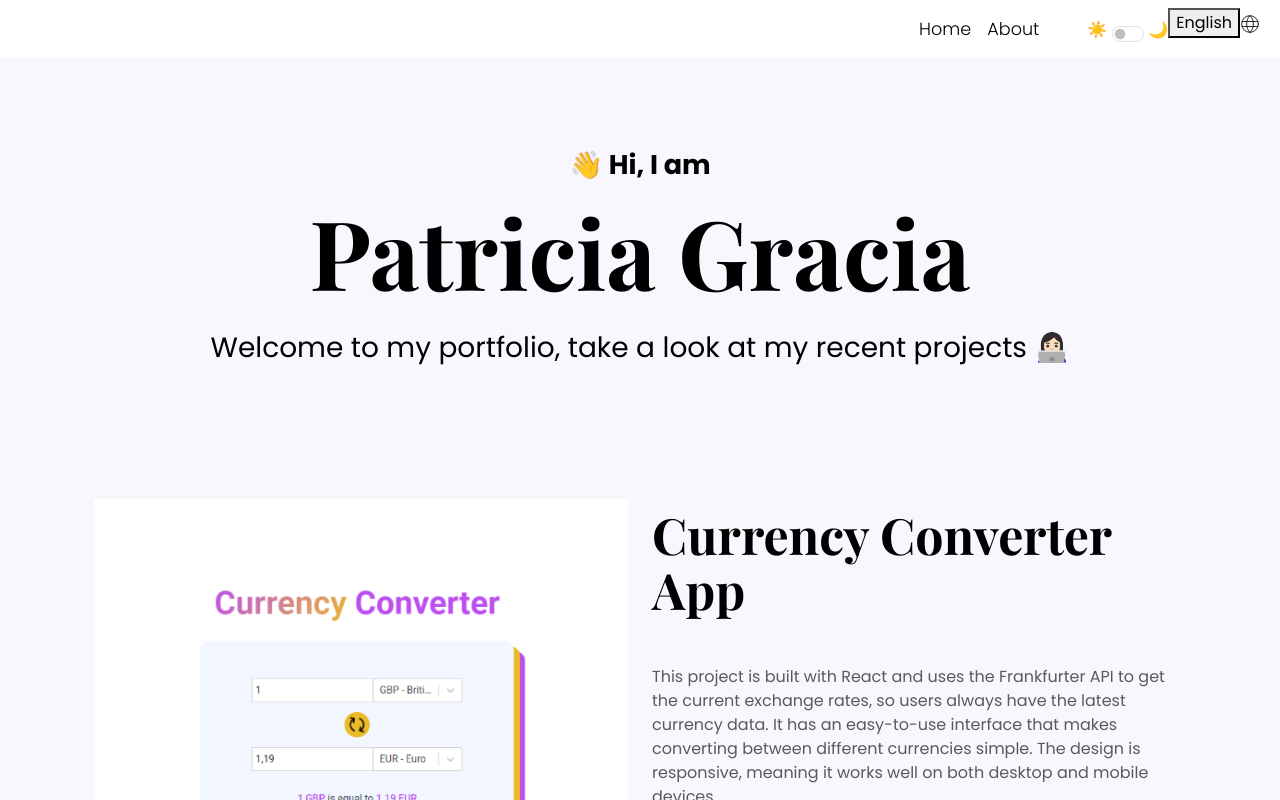
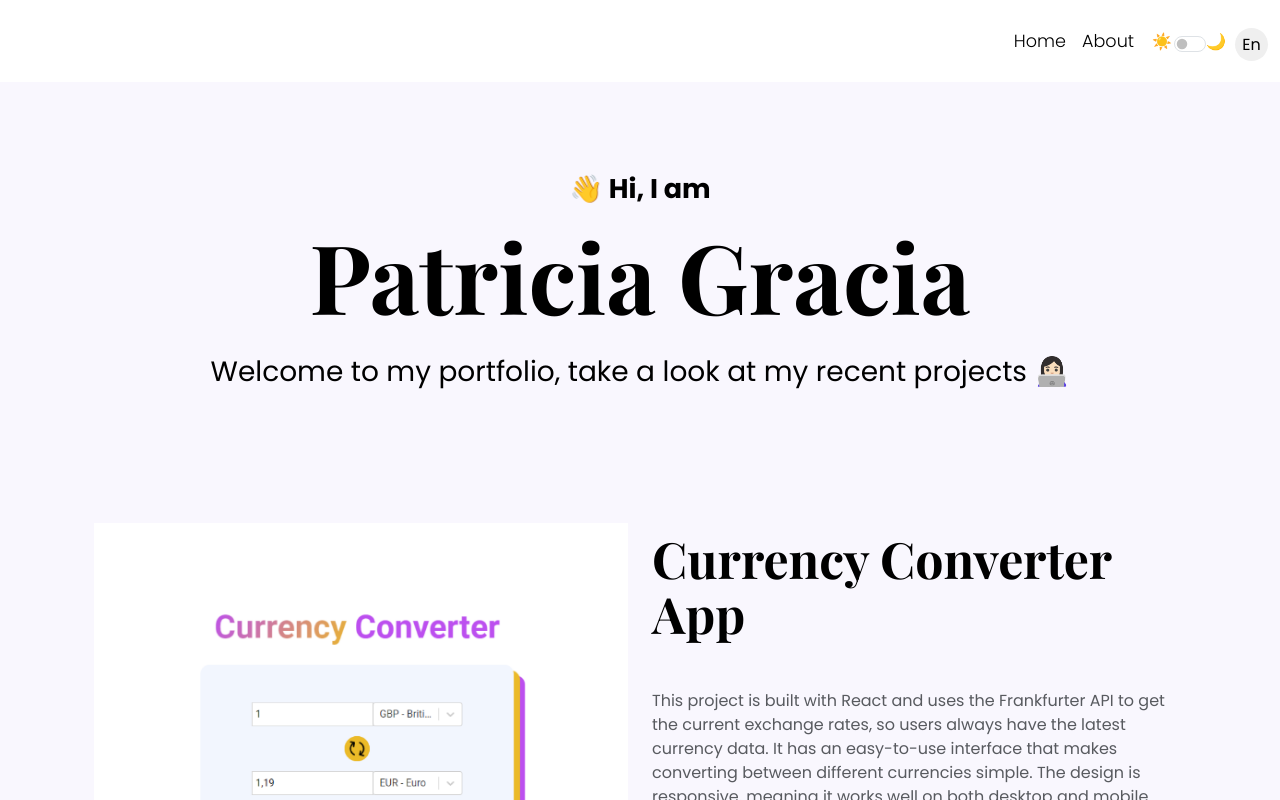
Before and after one commit to Patriciagracia/portfolio, a React (Vite) app: page / in a window 1280 px wide. Shown: the top 800 px of the page. Built offline with nearby package versions, Linux system fonts and the light colour scheme; a web font is replaced by a local one.

Commit message:
Feat: translation btn inside navbar

```diff
--- a/src/DarkMode.jsx
+++ b/src/DarkMode.jsx
@@ -19,7 +19,7 @@ export default function DarkMode() {
   }
 
   return (
-    <div className="form-check form-switch d-flex justify-content: center">
+    <div className="form-check form-switch d-flex justify-content-center align-items-center">
       <span className="sun">☀️</span>
       <span>
         <input
--- a/src/NavBar.jsx
+++ b/src/NavBar.jsx
@@ -36,7 +36,7 @@ export default function navBar() {
             <li id="switch" className="ms-auto">
               <DarkMode />
             </li>
-            <li id="switch" className="ms-auto">
+            <li className="ms-auto">
               <Translate />
             </li>
           </ul>
--- a/src/Translate.jsx
+++ b/src/Translate.jsx
@@ -1,18 +1,31 @@
-import React from "react";
+import React, { useEffect, useState } from "react";
 import { useTranslation } from "react-i18next";
-import languageIcon from "./styles/languageIcon.svg";
+import "./styles/Translate.css";
 
 export default function Translate() {
   const { i18n } = useTranslation();
+  const [language, setLanguage] = useState(i18n.language || "en");
 
-  const changeLanguage = (lng) => {
-    i18n.changeLanguage(lng);
+  const toggleLanguage = () => {
+    let newLanguage;
+    if (language === "en") {
+      newLanguage = "es";
+    } else {
+      newLanguage = "en";
+    }
+    i18n.changeLanguage(newLanguage);
+    setLanguage(newLanguage);
   };
 
+  useEffect(() => {
+    setLanguage(i18n.language);
+  }, [i18n.language]);
+
   return (
-    <div className="language-switcher">
-      <button onClick={() => changeLanguage("en")}>English</button>
-      <img src={languageIcon}></img>
+    <div className="language mt-2">
+      <button onClick={toggleLanguage}>
+        {language === "en" ? "Esp" : "En"}
+      </button>
     </div>
   );
 }
--- a/src/i18n/es/about.json
+++ b/src/i18n/es/about.json
@@ -1,6 +1,6 @@
 {
   "title": "¡Hola! Soy Patricia Gracia",
-  "description": "Soy una desarrolladora front-end en transición desde una carrera como psicóloga autónoma. Durante mi tiempo como terapeuta, desarrollé habilidades cruciales como la resolución de problemas, la gestión eficiente del tiempo y la atención meticulosa a los detalles. Estoy emocionada de traer estas habilidades a mi nueva pasión por el desarrollo front-end, creando proyectos que sean tanto funcionales como visualmente atractivos.",
+  "description": "Soy una desarrolladora front-end en transición desde una carrera como psicóloga autónoma. Durante mi tiempo como terapeuta, desarrollé habilidades cruciales como la resolución de problemas, la gestión eficiente del tiempo y la atención meticulosa a los detalles. stoy ilusionada por aplicar estas habilidades a mi nueva pasión por el desarrollo front-end, creando proyectos que sean tanto funcionales como visualmente atractivos.",
   "skillsTitle": "Skills",
   "skills": {
     "languages": "LENGUAJES",
--- a/src/i18n/es/home.json
+++ b/src/i18n/es/home.json
@@ -1,15 +1,15 @@
 {
   "greeting": "¡Hola! Soy",
   "name": "Patricia Gracia",
-  "welcome": "Echa un vistazo a mis proyectos recientes 👩🏻‍💻",
+  "welcome": "Echa un vistazo a mis proyectos 👩🏻‍💻",
   "project1": {
     "title": "Conversor de divisas",
-    "description": "Este proyecto está creado con React y utiliza la API de Frankfurter para obtener los tipos de cambio actuales, para que los usuarios siempre tengan los datos de moneda más recientes. Tiene una interfaz fácil de usar. El diseño es responsive, lo que significa que funciona bien tanto en dispositivos de escritorio como en móviles.",
+    "description": "Este proyecto está creado con React y utiliza la API de Frankfurter para obtener los tipos de cambio actuales, para que los usuarios siempre tengan los datos de moneda más recientes. Tiene una interfaz fácil de usar. El diseño es responsive, lo que significa que funciona bien tanto en todo tipo de pantallas.",
     "button": "Visita la web"
   },
   "project2": {
     "title": "One-page de una tienda de café",
-    "description": "One-page inspirada en una tienda online de café que me gusta. Este proyecto está creado usando React y tiene un aspecto moderno y limpio. El diseño es responsive, por lo que funciona bien tanto en dispositivos de escritorio como en móviles. Este proyecto muestra mi capacidad para inspirarme en otros diseños, usar React y crear aplicaciones web responsivas que sean fáciles de usar.",
+    "description": "One-page inspirada en una tienda online de café que me gusta. Este proyecto está creado usando React y tiene un aspecto moderno y limpio. El diseño es responsive, por lo que funciona bien tanto en dispositivos de escritorio como en móviles. Este proyecto muestra mi capacidad para inspirarme en otros diseños, usar React y crear aplicaciones web responsive que sean fáciles de usar.",
     "button": "Visita la web"
   }
 }
--- a/src/styles/NavBar.css
+++ b/src/styles/NavBar.css
@@ -1,6 +1,7 @@
 .navbar {
-  padding: 8px;
+  padding: 20px 0;
   background-color: white !important;
+  display: flex;
 }
 
 .nav-link {
@@ -15,20 +16,29 @@
   color: var(--branding-color) !important;
 }
 
+.nav-link:focus,
+.language-switcher button:focus {
+  font-weight: 560;
+}
+
+.form-check {
+  padding-left: 10px;
+}
+
 .form-check.form-switch {
   margin-top: 10px;
 }
 
-.form-check-input {
-  margin-top: 8px;
-}
-
 .sun {
-  margin-right: 45px;
+  margin-right: 42px;
 }
 
 .moon {
-  margin-left: -4px;
+  margin-left: -8px;
+}
+
+.translate-btn {
+  border-radius: 50%;
 }
 
 body.dark-mode .navbar {
--- /dev/null
+++ b/src/styles/Translate.css
@@ -0,0 +1,14 @@
+.language button {
+  border-radius: 50%;
+  border-width: 0;
+  height: 33px;
+  width: 33px;
+  display: flex;
+  justify-content: center;
+  align-items: center;
+  margin-left: 9px;
+}
+
+body.dark-mode .language button {
+  color: var(--dark-background-color) !important;
+}
```
Also changed, not shown: src/styles/.src/styles/github-logo.svg (deleted), src/styles/darkBtn.png (deleted).
